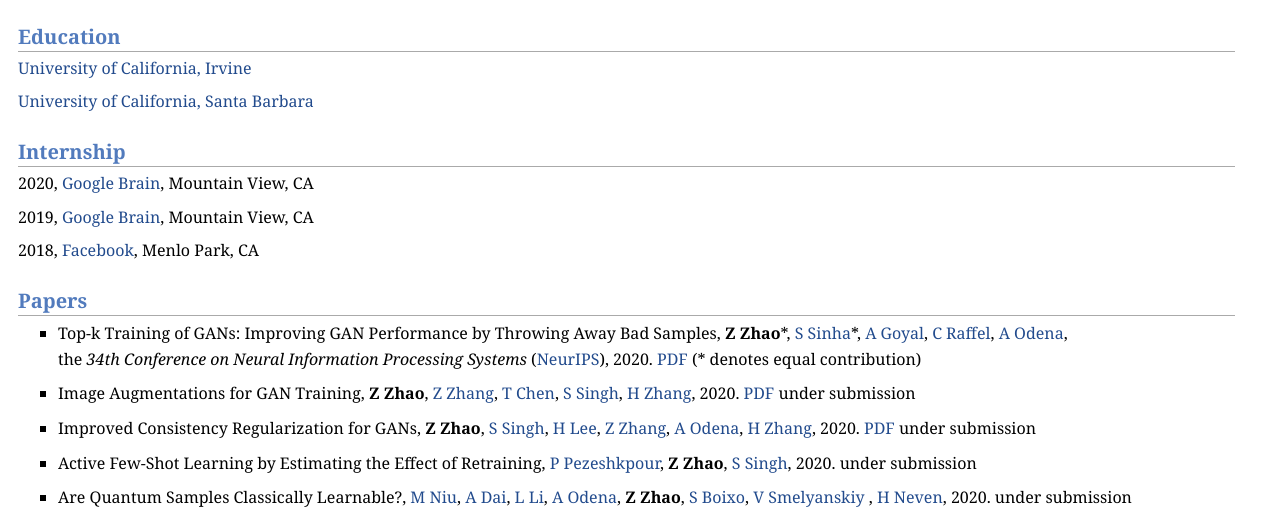
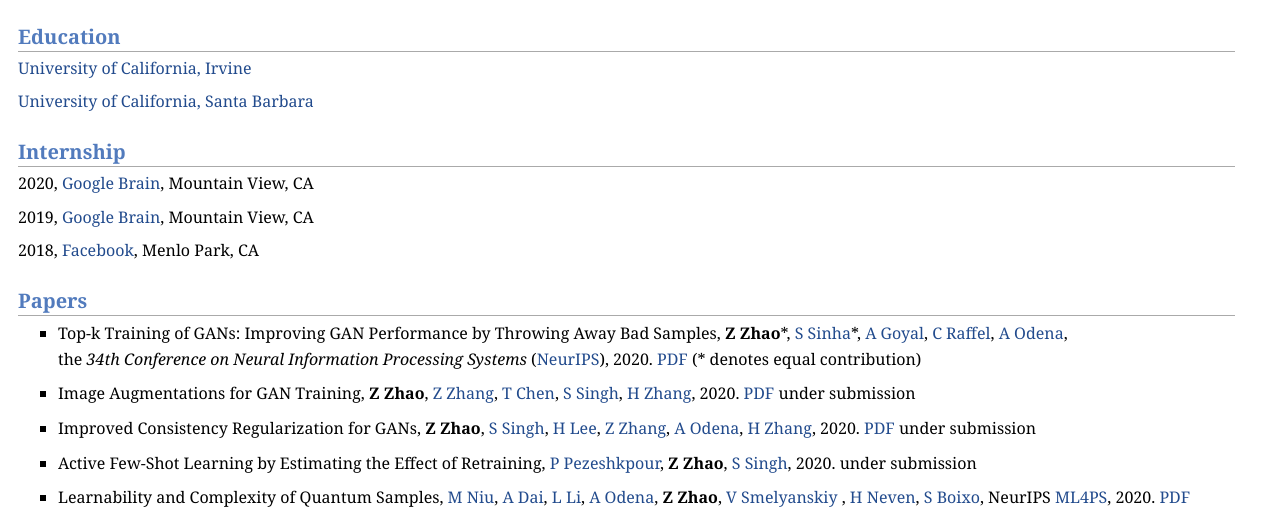
Before and after one commit to zhengliz/zhengliz.github.io, a plain HTML site: page index.html in a window 1280 px wide. Shown: the part 261-779 px from the top of the page. Drawn offline with Linux system fonts and the light colour scheme.

Commit message:
Update index.html

```diff
--- a/index.html
+++ b/index.html
@@ -74,16 +74,17 @@
   <a href="http://sameersingh.org/">S Singh</a>, 2020. under submission</p>
 </li></ul>
 <ul><li>
-<p>Are Quantum Samples Classically Learnable?,
+<p>Learnability and Complexity of Quantum Samples,
   <a href="https://scholar.google.com/citations?user=0wJPxfkAAAAJ&hl=en">M Niu</a>,
   <a href="https://research.google/people/AndrewDai/">A Dai</a>,
   <a href="https://research.google/people/LiLi/">L Li</a>,
   <a href="https://www.augustusodena.com/">A Odena</a>,
   <b>Z Zhao</b>,
+  <a href="https://scholar.google.com/citations?user=tsRcz80AAAAJ&hl=en">V Smelyanskiy </a>,
+  <a href="https://research.google/people/HartmutNeven/">H Neven</a>,
   <a href="https://research.google/people/SergioBoixo/">S Boixo</a>,
-  <a href="https://scholar.google.com/citations?user=tsRcz80AAAAJ&hl=en">V Smelyanskiy </a>,
-  <a href="https://research.google/people/HartmutNeven/">H Neven</a>, 2020. under submission
-<!--   NeurIPS <a href="https://ml4physicalsciences.github.io/2020/">ML4PS</a>, 2020. -->
+  NeurIPS <a href="https://ml4physicalsciences.github.io/2020/">ML4PS</a>, 2020.
+  <a href="https://arxiv.org/pdf/2010.11983.pdf">PDF</a>
   </p>
 </li></ul>
 <ul><li>
```
